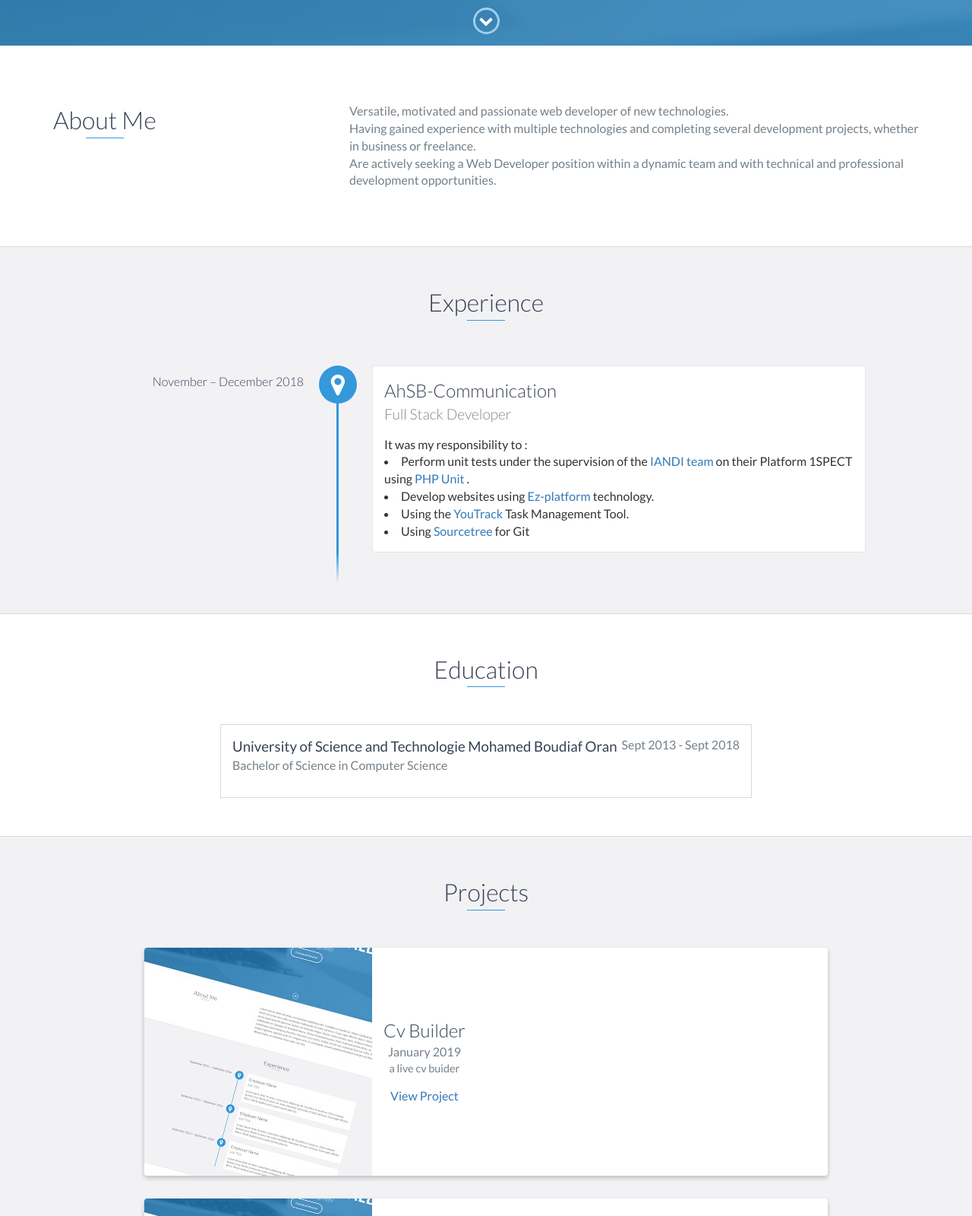
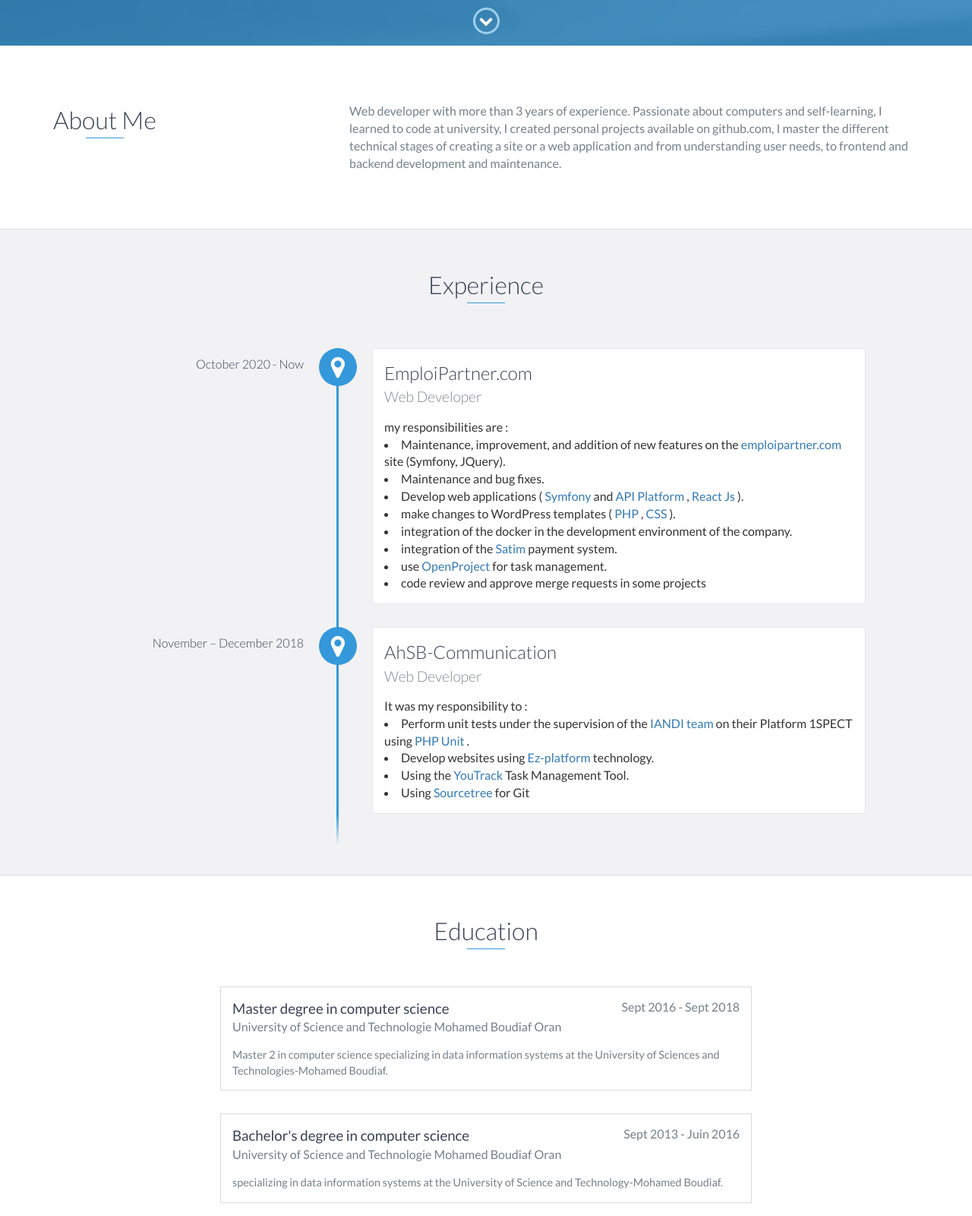
Before and after one commit to SakhriHoussem/SakhriHoussem.github.io, a website: page index.html in a window 1280 px wide. Shown: the part 740-2340 px from the top of the page at 76% size. Drawn offline with nearby package versions, Linux system fonts and the light colour scheme.

Commit message:
Update index.html

```diff
--- a/index.html
+++ b/index.html
@@ -5,7 +5,7 @@
     <meta charset="utf-8">
     <meta http-equiv="X-UA-Compatible" content="IE=edge">
     <meta name="viewport" content="width=device-width, initial-scale=1">
-    <title>Sakhri Houssem</title>
+    <title>Sakhri Houssem Eddine</title>
 	<link rel="shortcut icon" href="favicon.ico" type="image/x-icon">
 	<link rel="icon" href="favicon.ico" type="image/x-icon">
     <link href="https://fonts.googleapis.com/css?family=Lato:300,400,700,900" rel="stylesheet">
@@ -58,7 +58,7 @@
         <div id="lead-content">
             <h1>Sakhri Houssem</h1>
             <h2>Full Stack Developer</h2>
-            <a href="#" class="btn-rounded-white">Download Resume</a>
+            <a href="http://www.sakhrihoussem.com/SakhriHoussem/README.pdf" target="_blank" class="btn-rounded-white">Download Resume</a>
         </div>
         <!-- End #lead-content -->
 
@@ -81,14 +81,14 @@
                 </div>
                 <div class="col-md-8">
                     <p>
-                        Versatile, motivated and passionate web developer of new technologies.</p>
-                    <p>
-                        Having gained experience with multiple technologies and completing several development projects,
-                        whether in business or freelance.
-                    </p>
-                    <p>
-                        Are actively seeking a Web Developer position within a dynamic team and with technical and
-                        professional development opportunities.
+                        Web developer with more than 3 years of
+                        experience. Passionate about computers and
+                        self-learning, I learned to code at university, I
+                        created personal projects available on
+                        github.com, I master the different technical
+                        stages of creating a site or a web application and
+                        from understanding user needs, to frontend and
+                        backend development and maintenance.
                     </p>
                 </div>
             </div>
@@ -99,9 +99,22 @@
     <div id="experience" class="background-alt">
         <h2 class="heading">Experience</h2>
         <div id="experience-timeline">
+            <div data-date="October 2020 - Now">
+                <h3> EmploiPartner.com </h3>
+                <h4> Web Developer </h4>
+                my responsibilities are :
+                <li> Maintenance, improvement, and addition of new features on the <a href="https://www.emploipartner.com/"> emploipartner.com </a> site (Symfony, JQuery).
+                <li> Maintenance and bug fixes.
+                <li> Develop web applications (<a href="https://www.symfony.com/"> Symfony </a> and <a href="https://api-platform.com/"> API Platform </a>, <a href="https://reactjs.org/"> React Js </a>).
+                <li> make changes to WordPress templates (<a href="https://www.php.net/"> PHP </a>, <a href="https://www.w3schools.com/Css/"> CSS </a>).
+                <li> integration of the docker in the development environment of the company.
+                <li> integration of the <a href="https://www.satim.dz"> Satim </a> payment system.
+                <li> use <a href="https://www.openproject.org/"> OpenProject </a> for task management.
+                <li> code review and approve merge requests in some projects
+            </div>
             <div data-date="November – December 2018">
                 <h3> AhSB-Communication </h3>
-                <h4> Full Stack Developer </h4>
+                <h4> Web Developer </h4>
                 It was my responsibility to :
                     <li> Perform unit tests under the supervision of the <a href="#">IANDI team</a> on their Platform 1SPECT using <a
                     href="https://phpunit.de/"> PHP Unit </a>.</li>
@@ -116,9 +129,24 @@
     <div id="education">
         <h2 class="heading">Education</h2>
         <div class="education-block">
-            <h3>University of Science and Technologie Mohamed Boudiaf Oran</h3>
-            <span class="education-date">Sept 2013 - Sept 2018</span>
-            <h4>Bachelor of Science in Computer Science</h4>
+            <h3>Master degree in computer science</h3>
+            <span class="education-date">Sept 2016 - Sept 2018</span>
+            <h4>University of Science and Technologie Mohamed Boudiaf Oran</h4>
+            <p>
+                Master 2 in computer science specializing in data
+                information systems at the University of Sciences
+                and Technologies-Mohamed Boudiaf.
+            </p>
+        </div>
+        <div class="education-block">
+            <h3>Bachelor's degree in computer science</h3>
+            <span class="education-date">Sept 2013 - Juin 2016</span>
+            <h4>University of Science and Technologie Mohamed Boudiaf Oran</h4>
+            <p>
+                specializing in data information systems at the
+                University of Science and Technology-Mohamed
+                Boudiaf.
+            </p>
         </div>
         <!-- End .education-block -->
     </div>
@@ -203,6 +231,10 @@
     <div id="skills">
         <h2 class="heading">Skills</h2>
         <ul>
+            <li>Symfony</li>
+            <li>Api Platform</li>
+            <li>Laravel</li>
+            <li>React js</li>
             <li>Python</li>
             <li>TensorFlow</li>
             <li>CSS</li>
@@ -211,26 +243,14 @@
             <li>KNACSS</li>
             <li>HTML</li>
             <li>PHP</li>
-            <li>Symfony</li>
-            <li>Laravel</li>
             <li>Ez-Platform</li>
             <li>JavaScript</li>
             <li>JQuery</li>
             <li>MySQL</li>
-            <li>Oracle</li>
-            <li>PostgreSQL</li>
-            <li>Sqlite</li>
-            <li>Cassandra</li>
-            <li>Ubuntu</li>
-            <li>Windows</li>
+            <li>Unix</li>
             <li>Git</li>
             <li>Adobe Illustrator</li>
             <li>JetBrains</li>
-            <li>Sublime</li>
-            <li>Atom</li>
-            <li>Word</li>
-            <li>Excel</li>
-            <li>PowerPoint</li>
         </ul>
     </div>
     <!-- End #skills -->
@@ -254,7 +274,7 @@
             <div class="row">
                 <div class="col-sm-5 copyright">
                     <p>
-                        Copyright &copy; 2019 Sakhri Houssem
+                        Copyright &copy; <script>document.write( (new Date()).getFullYear());</script> Sakhri Houssem
                     </p>
                 </div>
                 <div class="col-sm-2 top">
```
